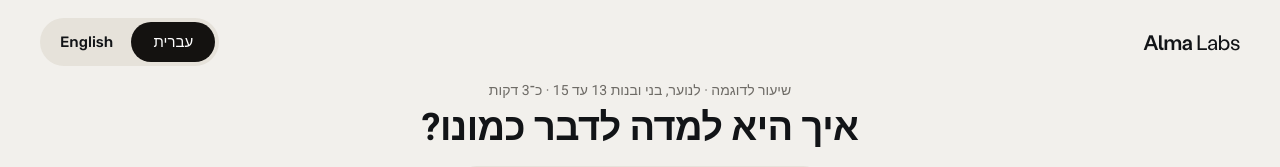
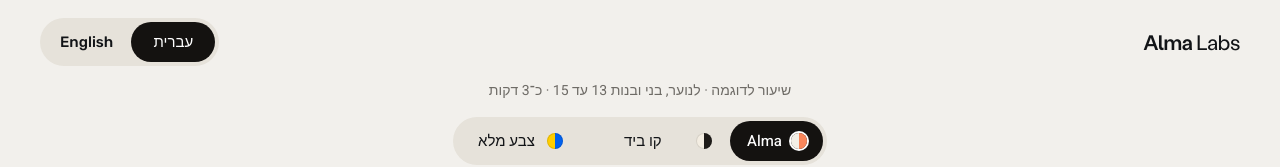
Before and after one commit to victoriagurh/emotional-ai-alma, a plain HTML site: page index.html in a window 1280 px wide. Shown: the top 167 px of the page. Drawn offline with Linux system fonts and the light colour scheme; a web font is replaced by a local one.

Commit message:
Remove the page title, keep the sample lesson line
Co-Authored-By: Claude Opus 5.5 <noreply@anthropic.com>

```diff
--- a/index.html
+++ b/index.html
@@ -38,8 +38,7 @@ button{font:inherit}
 #langSeg button[lang=en]{font-family:'Rubik','Heebo',system-ui,sans-serif}
 .seg button:focus-visible,.ctl button:focus-visible,.ch:focus-visible{outline:2px solid #2E6BE6;outline-offset:2px}
 .intro{display:flex;flex-direction:column;align-items:center;text-align:center;margin:8px 0 18px}
-.eyebrow{font-size:14px;color:var(--pg-mute);margin:0 0 6px;width:100%}
-.intro h1{font-size:clamp(26px,3.4vw,38px);font-weight:700;letter-spacing:-.015em;line-height:1.12;margin:0 0 16px;width:100%}
+.eyebrow{font-size:14px;color:var(--pg-mute);margin:0 0 16px;width:100%}
 .sw{width:16px;height:16px;border-radius:50%;flex:none;box-shadow:inset 0 0 0 1px rgba(0,0,0,.12)}
 .sw-alma{background:conic-gradient(#F8865B 0 50%,#F3EFE6 50% 100%)}
 .sw-hand{background:conic-gradient(#1E1B18 0 50%,#F3EDE2 50% 100%)}
@@ -724,7 +723,6 @@ footer.foot .copy{direction:ltr;unicode-bidi:isolate}
 </header>
 <section class="intro">
 <p class="eyebrow bi" id="eyebrow"></p>
-<h1 class="bi" id="h1"></h1>
 <div class="seg" id="skinSeg" role="group">
 <button type="button" data-s="alma" aria-pressed="true"><i class="sw sw-alma"></i><span class="bi"></span></button>
 <button type="button" data-s="hand" aria-pressed="false"><i class="sw sw-hand"></i><span class="bi"></span></button>
@@ -1352,7 +1350,6 @@ function bi(el,he,en,tag='span'){el.innerHTML='<'+tag+' lang="he" dir="rtl">'+he
 function buildChrome(){
   const H=UI.he,E=UI.en;
   bi($('#eyebrow'),H.eyebrow.replace('{len}',H.len(String(totalMin('he')))),E.eyebrow.replace('{len}',E.len(String(totalMin('en')))));
-  bi($('#h1'),H.h1,E.h1);
   document.querySelectorAll('#skinSeg button').forEach(b=>bi(b.querySelector('.bi'),H.skins[b.dataset.s],E.skins[b.dataset.s]));
   bi(ov.querySelector('.l'),H.play+'<small>'+H.withSound+'</small>',E.play+'<small>'+E.withSound+'</small>');
   const nt=l=>'<h2>'+UI[l].notesTitle+'</h2><p>'+UI[l].notes+'</p>';
```
